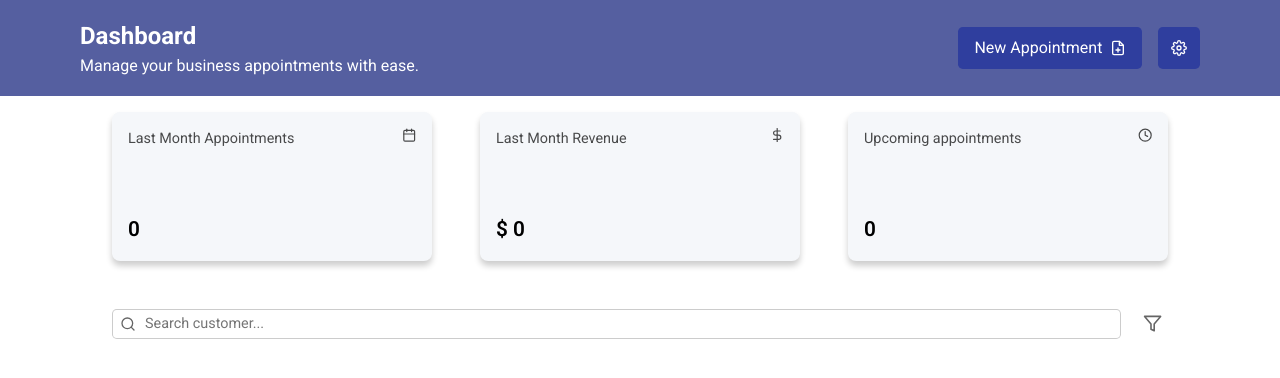
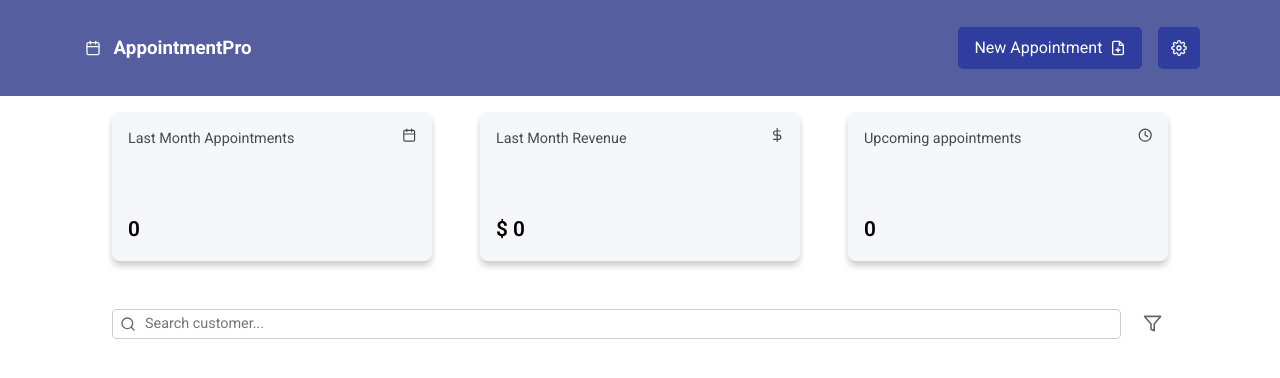
Before and after one commit to gedadev/appointment-manager, a React (Vite) app in the folder frontend/: page /dashboard in a window 1280 px wide. Shown: the top 378 px of the page. Built offline with nearby package versions, Linux system fonts and the light colour scheme.

Commit message:
Refactor Header component in Dashboard to include branding and navigation links; replace Navbar in Profile page with Header

```diff
--- a/frontend/src/components/Dashboard/Header.jsx
+++ b/frontend/src/components/Dashboard/Header.jsx
@@ -1,5 +1,6 @@
 import { useState } from "react";
 import {
+  FiCalendar,
   FiClock,
   FiFilePlus,
   FiLogOut,
@@ -9,6 +10,7 @@ import {
 import { AppointmentModal } from "../AppointmentModal";
 import { Link } from "react-router-dom";
 import { useAuth } from "../../hooks/useAuth";
+import { MdDashboard } from "react-icons/md";
 
 export function Header() {
   const [activeModal, setActiveModal] = useState(false);
@@ -20,10 +22,14 @@ export function Header() {
 
   return (
     <header className="header">
-      <div>
-        <h1>Dashboard</h1>
-        <p>Manage your business appointments with ease.</p>
-      </div>
+      <Link to={"/"}>
+        <div className="brand">
+          <span>
+            <FiCalendar />
+          </span>
+          <h3>AppointmentPro</h3>
+        </div>
+      </Link>
       <div className="header-buttons">
         <button className="new-appointment-button" onClick={toggleModal}>
           New Appointment <FiFilePlus />
@@ -56,6 +62,12 @@ const HeaderMenu = ({ activeMenu }) => {
     >
       <span>Your Settings</span>
       <ul>
+        <Link to={"/dashboard"}>
+          <li>
+            <MdDashboard />
+            Dashboard
+          </li>
+        </Link>
         <Link to={"/profile"}>
           <li>
             <FiUser />
--- a/frontend/src/pages/Profile.jsx
+++ b/frontend/src/pages/Profile.jsx
@@ -1,14 +1,14 @@
 import "../styles/Profile.css";
-import { Navbar } from "../components/Navbar";
 import { ProfileProvider } from "../context/ProfileProvider";
 import { ProfileHeader } from "../components/Profile/ProfileHeader";
 import { ProfileForm } from "../components/Profile/ProfileForm";
+import { Header } from "../components/Dashboard/Header";
 
 export function Profile() {
   return (
     <main>
       <header>
-        <Navbar />
+        <Header />
       </header>
       <section className="profile-section">
         <ProfileProvider>
```
